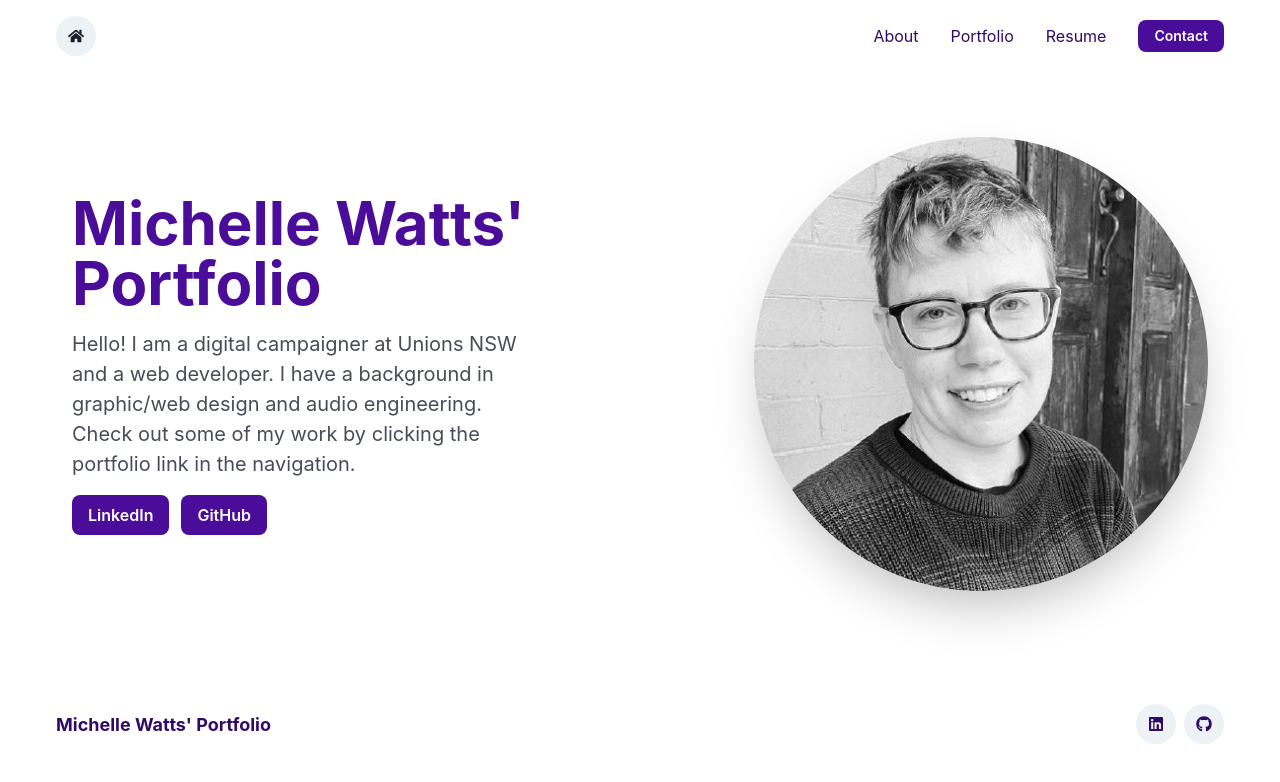
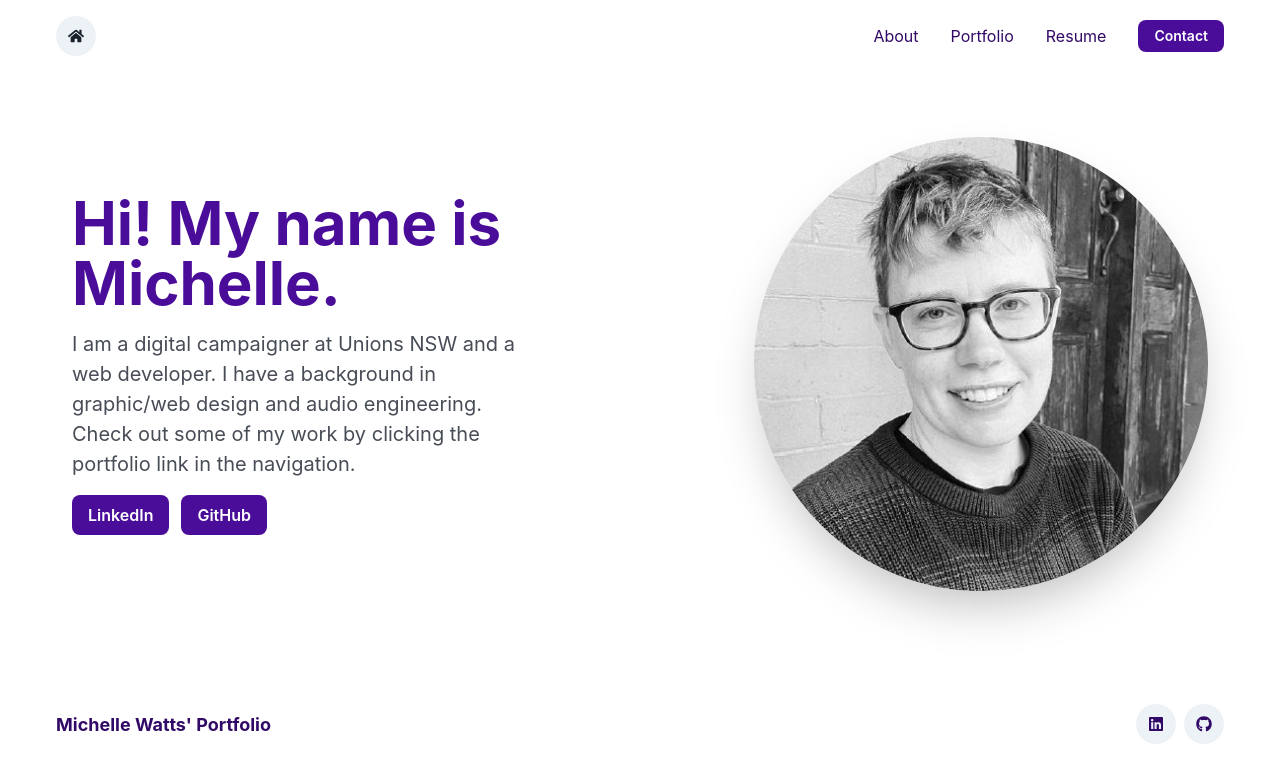
Before and after one commit to michellewatts20000/watts-react-portfolio-chakra, a React (Create React App) app: page / in a window 1280 px wide. Shown: the top 782 px of the page. Built offline with nearby package versions, Linux system fonts and the light colour scheme.

Commit message:
updated portfolio

```diff
--- a/public/index.html
+++ b/public/index.html
@@ -11,7 +11,7 @@
       manifest.json provides metadata used when your web app is added to the
       homescreen on Android. See https://developers.google.com/web/fundamentals/engage-and-retain/web-app-manifest/
     -->
-    <!-- <link rel="manifest" href="%PUBLIC_URL%/manifest.json"> -->
+    <link rel="manifest" href="%PUBLIC_URL%/manifest.json">
     <link rel="shortcut icon" href="%PUBLIC_URL%/favicon.ico" />
     <!--
       Notice the use of %PUBLIC_URL% in the tags above.
--- a/src/components/sections/Hero.js
+++ b/src/components/sections/Hero.js
@@ -27,7 +27,7 @@ export default function Hero({
   return (
     <Flex
       align="center"
-      color={useColorModeValue('gray.800', 'gray.200')}
+      // color={useColorModeValue('gray.800', 'gray.200')}
       justify={{ base: "center", md: "space-around", xl: "space-between" }}
       direction={{ base: "column-reverse", md: "row" }}
       wrap="no-wrap"
@@ -46,7 +46,8 @@ export default function Hero({
           as="h1"
           size="3xl"
           fontWeight="bold"
-
+          // bgGradient="linear(to-r, cyan.800, blue.200, purple.700)"
+          // bgClip='text'
           color="primary.500"
           textAlign={["center", "center", "left", "left"]}
         >
@@ -98,7 +99,7 @@ export default function Hero({
       </Stack>
 
       <Box w={{ base: "70%", sm: "50%", md: "40%" }} mb={{ base: 12, md: 0 }}>
-<motion.div animate={{ x: 100, scale:1.5, rotate:90 }} />
+        <motion.div animate={{ x: 100, scale: 1.5, rotate: 90 }} />
         <Image src={image} size="10%" borderRadius="full" shadow="2xl" />
       </Box>
     </Flex>
--- a/src/components/sections/Statistics.js
+++ b/src/components/sections/Statistics.js
@@ -18,11 +18,11 @@ import {
 } from '@chakra-ui/react';
 import { BsClipboardData } from 'react-icons/bs';
 import { FiServer } from 'react-icons/fi';
-import { GoBook} from 'react-icons/go';
+import { GoBook } from 'react-icons/go';
 import { motion } from "framer-motion"
 
 
-function StatsCard(props){
+function StatsCard(props) {
   const { title, stat, icon } = props;
   return (
 
@@ -31,7 +31,7 @@ function StatsCard(props){
       py={'5'}
       shadow={'s'}
       border={'1px solid'}
-      borderColor={useColorModeValue('gray.800', 'gray.500')}
+      borderColor="primary.500"
       rounded={'lg'}>
       <Flex justifyContent={'space-between'}>
         <Box pl={{ base: 2, md: 4 }}>
@@ -44,7 +44,7 @@ function StatsCard(props){
         </Box>
         <Box
           my={'auto'}
-          color={useColorModeValue('gray.800', 'gray.200')}
+          color="primary.100"
           alignContent={'center'}>
           {icon}
         </Box>
@@ -56,7 +56,7 @@ function StatsCard(props){
 
 export default function BasicStatistics() {
   return (
-          <Flex
+    <Flex
       align="center"
       justify={{ base: "center", md: "space-around", xl: "space-between" }}
       direction={{ base: "column-reverse", md: "row" }}
@@ -64,7 +64,7 @@ export default function BasicStatistics() {
       minH="40vh"
       px={8}
       mb={16}
-  mt={{base:"10", md:"5", xl: "0" }}
+      mt={{ base: "10", md: "5", xl: "0" }}
     >
 
       <SimpleGrid columns={{ base: 1, md: 3 }} spacing={{ base: 5, lg: 8 }}>
@@ -87,6 +87,6 @@ export default function BasicStatistics() {
       </SimpleGrid>
 
 
-     </Flex>
+    </Flex>
   );
 }
--- a/src/pages/About.js
+++ b/src/pages/About.js
@@ -6,8 +6,8 @@ export default function About() {
   return (
     <MainPage>
       <Hero
-        title="Michelle Watts' Portfolio"
-        subtitle="Hello! I am a digital campaigner at Unions NSW and a web developer. I have a background in graphic/web design and audio engineering. Check out some of my work by clicking the portfolio link in the navigation."
+        title="Hi! My name is Michelle."
+        subtitle="I am a digital campaigner at Unions NSW and a web developer. I have a background in graphic/web design and audio engineering. Check out some of my work by clicking the portfolio link in the navigation."
         image="./img/my-face.jpeg"
         ctaText="LinkedIn"
         ctaLink="https://www.linkedin.com/in/michelle-e-watts/"
--- a/src/pages/Resume.js
+++ b/src/pages/Resume.js
@@ -22,7 +22,7 @@ export default function Portfolio() {
 
       <Box p={4}>
         <Stack spacing={4} as={Container} maxW={'3xl'} textAlign={'center'}>
-          <Heading fontSize={'3xl'}>Hi! My name is Michelle.</Heading>
+          <Heading color="primary.500" fontSize={'3xl'}>Hi! My name is Michelle.</Heading>
           <Text color={'gray.600'} fontSize={'xl'}>
             I am a Full Stack web developer utilising a background in graphic design to bring creative approaches to problem
             solving and UX.
```
Also changed, not shown: 6 other files (tests, documents, lock files or other folders). Lines whose indentation alone changed are shown as unchanged.
